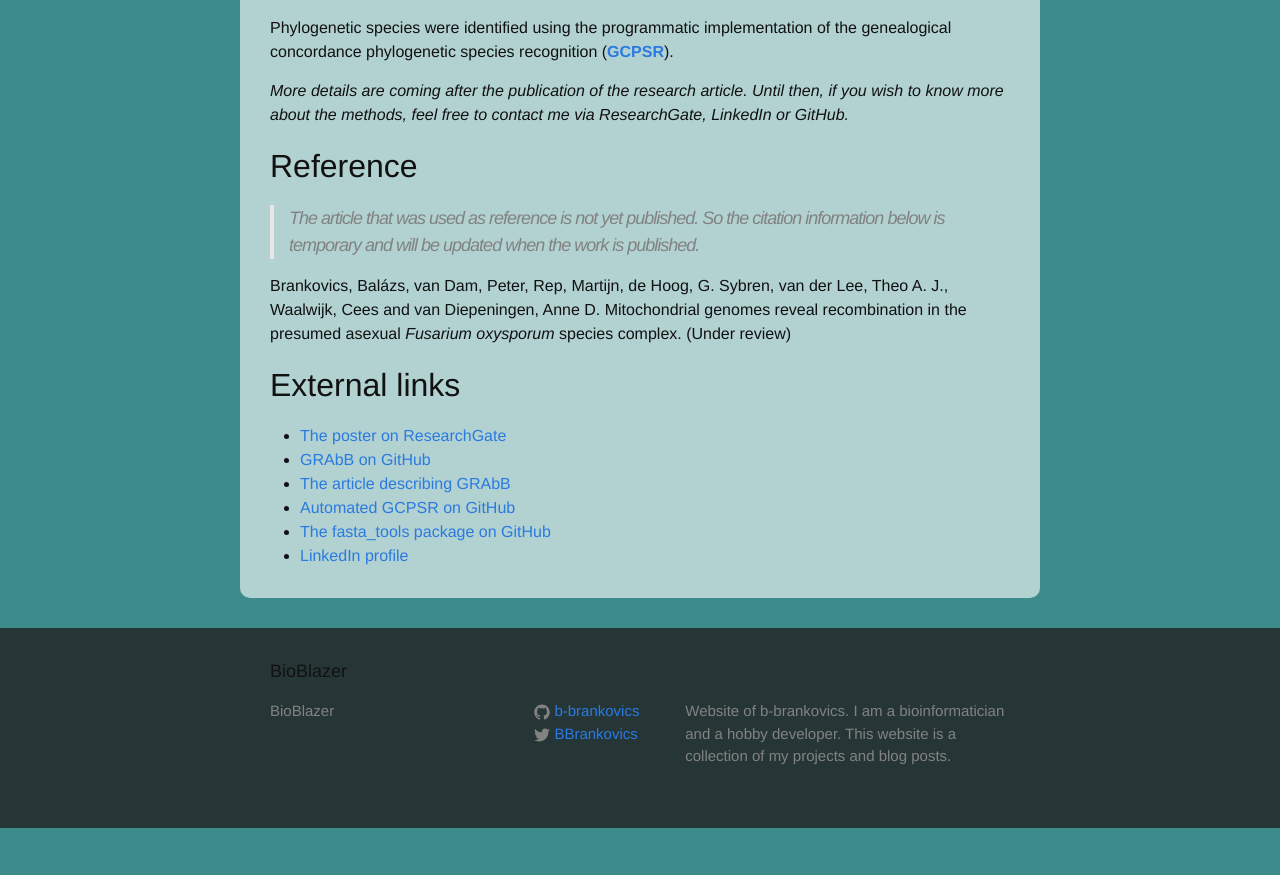
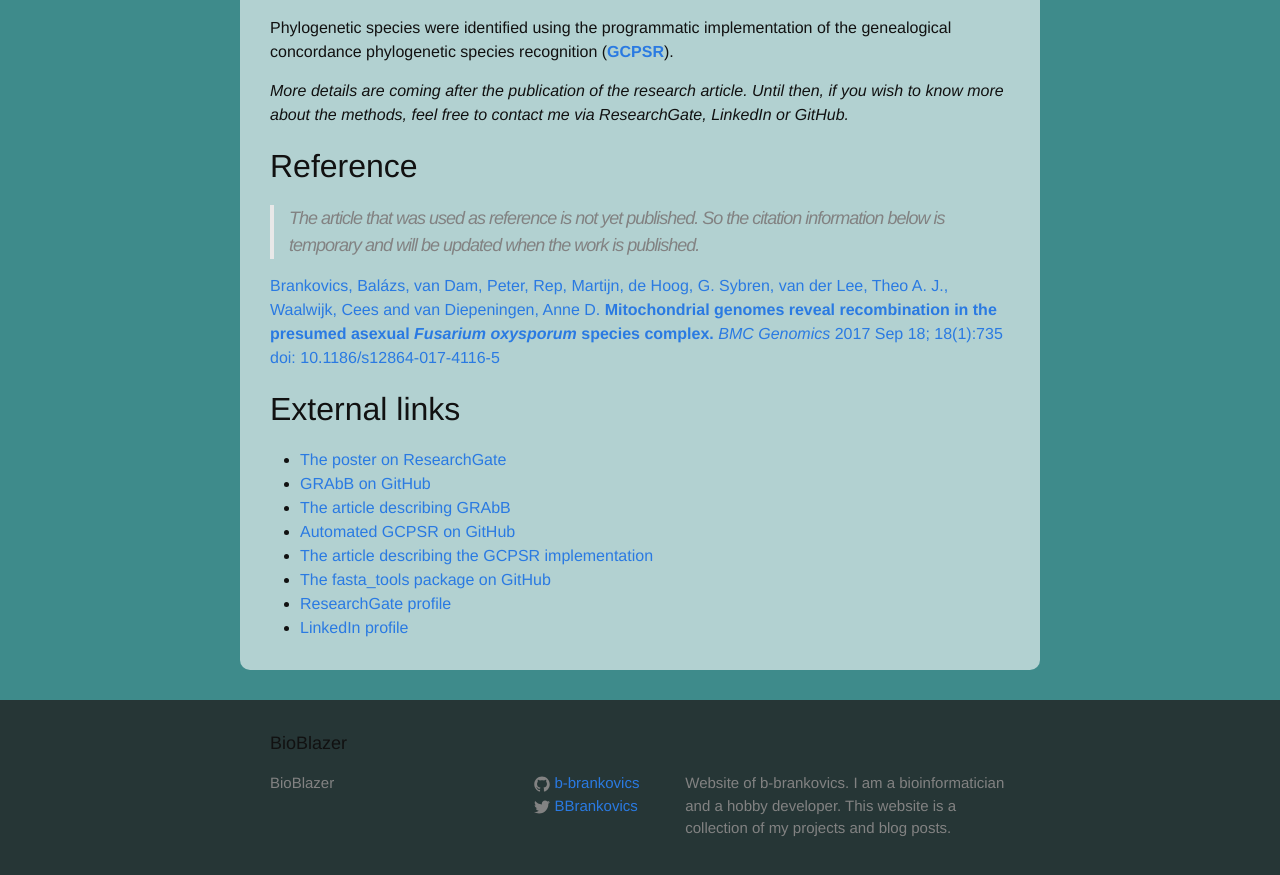
Before and after one commit to b-brankovics/b-brankovics.github.io, a Jekyll site: the page built from return_of_the_mitochondrial_dna.md, in a window 1280 px wide and 900 px high, scrolled down 1084 px. Shown: the top 875 px of the window. Built offline with Jekyll 4.4.1, drawn with Linux system fonts in a browser that asks for light colours; before the commit the page ends 1912 px from its top, so only the background shows below that.

Commit message:
link publication

```diff
--- a/return_of_the_mitochondrial_dna.md
+++ b/return_of_the_mitochondrial_dna.md
@@ -72,15 +72,18 @@ free to contact me via ResearchGate, LinkedIn or GitHub._
 > So the citation information below is temporary and will be updated
 > when the work is published.
 
-Brankovics, Balázs, van Dam, Peter, Rep, Martijn, de Hoog, G. Sybren,
+[Brankovics, Balázs, van Dam, Peter, Rep, Martijn, de Hoog, G. Sybren,
 van der Lee, Theo A. J., Waalwijk, Cees and van Diepeningen, Anne D.
-Mitochondrial genomes reveal recombination in the presumed asexual
-_Fusarium oxysporum_ species complex. (Under review)
+**Mitochondrial genomes reveal recombination in the presumed asexual
+_Fusarium oxysporum_ species complex.** _BMC Genomics_ 2017 Sep 18;
+18(1):735 doi: 10.1186/s12864-017-4116-5](http://rdcu.be/vYp0)
 
 ## External links
 * [The poster on ResearchGate](https://researchgate.net)
 * [GRAbB on GitHub](https://github.com/b-brankovics/grabb)
 * [The article describing GRAbB](http://journals.plos.org/ploscompbiol/article?id=10.1371/journal.pcbi.1004753)
 * [Automated GCPSR on GitHub](https://github.com/b-brankovics/GCPSR)
+* [The article describing the GCPSR implementation](http://rdcu.be/vYp0)
 * [The fasta\_tools package on GitHub](https://github.com/b-brankovics/fasta_tools)
+* [ResearchGate profile](https://www.researchgate.net/profile/Balazs_Brankovics)
 * [LinkedIn profile](https://nl.linkedin.com/in/balazs-brankovics)
```
